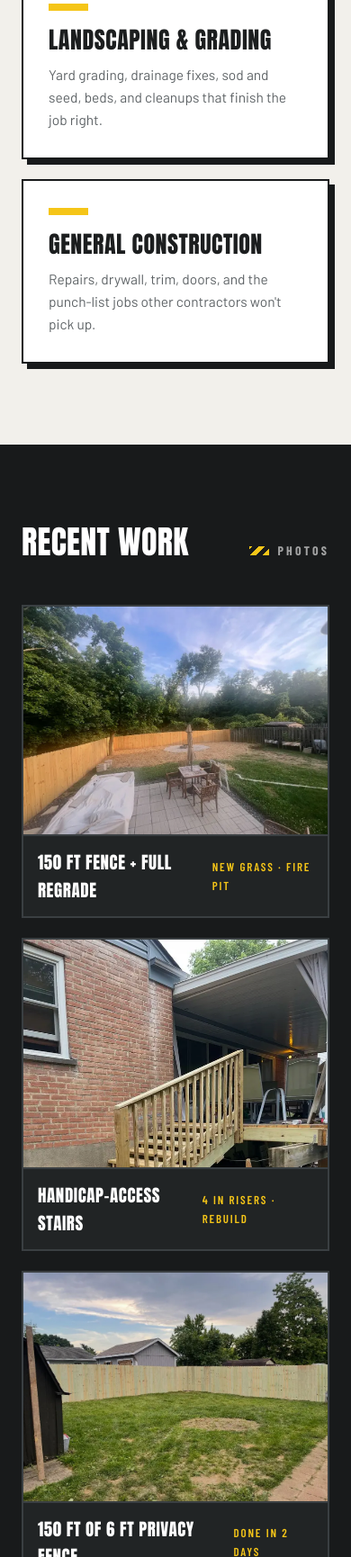
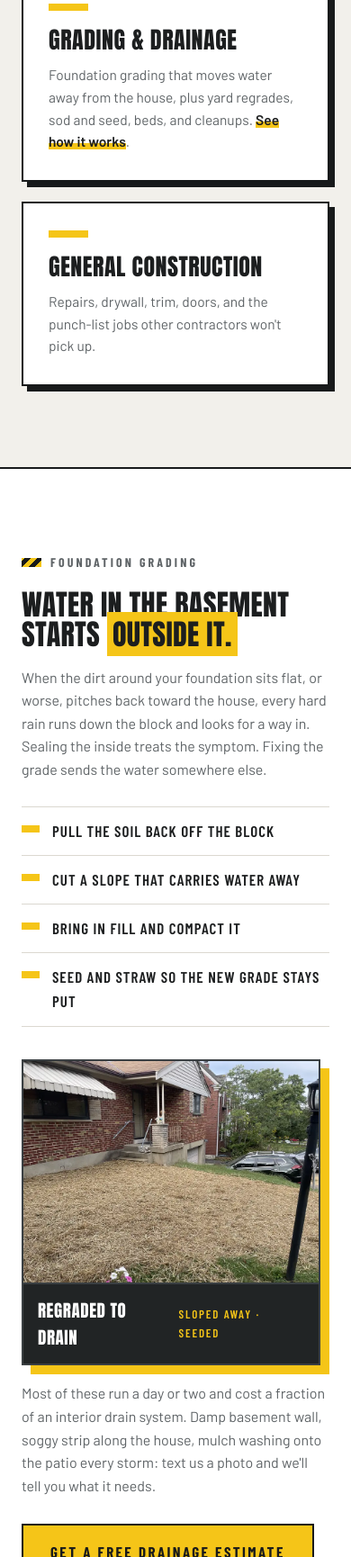
Before and after one commit to ucsandman/kr-construction, a plain HTML site: page index.html in a window 390 px wide. Shown: the part 2000-3730 px from the top of the page at 90% size. Drawn offline with nearby package versions, Linux system fonts and the light colour scheme.

Commit message:
Foundation grading + drainage: new section, 4 photos, SEO
Kam's grading-around-the-foundation job gets its own spot on the site.

- New #drainage section between Services and Work: headline, 4-step
  process list, spotlight photo, estimate CTA. Nav item added.
- Gallery 6 -> 9 plates with the remaining grading photos.
- Service card renamed Grading & Drainage, links into the section.
- Form dropdown option "Foundation grading / drainage".
- Lightbox selector widened to .plate so the spotlight photo opens too.
- SEO: meta description, JSON-LD offer, llms.txt entry + anchor;
  added the missing canonical and twitter:image.

Co-Authored-By: Claude Opus 5 (1M context) <noreply@anthropic.com>
Claude-Session: https://claude.ai/code/session_01PP7B9AeZPEK2gcedckvE1b

```diff
--- a/index.html
+++ b/index.html
@@ -4,7 +4,8 @@
 <meta charset="UTF-8">
 <meta name="viewport" content="width=device-width, initial-scale=1.0">
 <title>KR Construction and Remodeling, LLC — Cincinnati, OH</title>
-<meta name="description" content="KR Construction and Remodeling, LLC — kitchens, baths, basements, decks, fences, landscaping and outdoor living in Cincinnati and Southwest Ohio. Licensed and insured. Call or text (937) 389-5007 for a free estimate.">
+<meta name="description" content="KR Construction and Remodeling, LLC — kitchens, baths, basements, decks, fences, foundation grading and drainage fixes in Cincinnati and Southwest Ohio. Licensed and insured. Call or text (937) 389-5007 for a free estimate.">
+<link rel="canonical" href="https://krconstruction-llc.com/">
 <meta property="og:title" content="KR Construction and Remodeling, LLC">
 <meta property="og:description" content="Kitchens, baths, basements, decks, fences and outdoor living in Cincinnati &amp; Southwest Ohio. Licensed and insured. Call or text (937) 389-5007 for a free estimate.">
 <meta property="og:type" content="website">
@@ -13,6 +14,7 @@
 <meta property="og:image:width" content="1200">
 <meta property="og:image:height" content="630">
 <meta name="twitter:card" content="summary_large_image">
+<meta name="twitter:image" content="https://krconstruction-llc.com/assets/og-cover.jpg">
 <script type="application/ld+json">
 {
   "@context": "https://schema.org",
@@ -33,6 +35,7 @@
     { "@type": "Offer", "itemOffered": { "@type": "Service", "name": "Decks and outdoor living" } },
     { "@type": "Offer", "itemOffered": { "@type": "Service", "name": "Basement finishing" } },
     { "@type": "Offer", "itemOffered": { "@type": "Service", "name": "Landscaping and grading" } },
+    { "@type": "Offer", "itemOffered": { "@type": "Service", "name": "Foundation grading and drainage correction" } },
     { "@type": "Offer", "itemOffered": { "@type": "Service", "name": "General construction and repair" } }
   ]
 }
@@ -163,7 +166,32 @@
   }
   .svc p{margin-top:12px;color:var(--ink-soft);font-size:15.5px}
   .svc .bar{width:44px;height:8px;background:var(--yellow);margin-bottom:18px}
+  .svc p a{color:var(--ink);font-weight:600;text-decoration:none;box-shadow:inset 0 -7px 0 var(--yellow)}
+  .svc p a:hover{box-shadow:inset 0 -20px 0 var(--yellow)}
   @media(min-width:761px){.svc-wide{grid-column:1/-1}}
+
+  /* ---------- drainage spotlight ---------- */
+  .drain{background:#fff;border-top:2px solid var(--coal);border-bottom:2px solid var(--coal)}
+  .drain-grid{display:grid;grid-template-columns:1.05fr .95fr;gap:56px;align-items:center}
+  @media(max-width:880px){.drain-grid{grid-template-columns:1fr;gap:36px}}
+  .drain .tag{color:var(--ink-soft);margin-bottom:20px}
+  .drain h2{
+    font-family:'Anton',sans-serif;font-weight:400;
+    font-size:clamp(32px,4.6vw,50px);letter-spacing:.01em;text-transform:uppercase;line-height:1.02;
+  }
+  .drain h2 .hl{color:var(--ink);background:var(--yellow);padding:0 6px}
+  .drain p{color:var(--ink-soft);margin-top:18px;max-width:54ch}
+  .drain-steps{list-style:none;margin-top:28px;border-top:1px solid var(--hairline)}
+  .drain-steps li{
+    position:relative;padding:13px 0 13px 34px;border-bottom:1px solid var(--hairline);
+    font-family:'Barlow Condensed',sans-serif;font-weight:600;font-size:17px;
+    letter-spacing:.06em;text-transform:uppercase;
+  }
+  .drain-steps li::before{content:"";position:absolute;left:0;top:20px;width:20px;height:8px;background:var(--yellow)}
+  .drain .btn{margin-top:30px}
+  .drain .btn-primary{border:2px solid var(--coal)}
+  .drain-shot{box-shadow:10px 10px 0 var(--yellow);border-color:var(--coal);margin-right:10px}
+  .drain-shot figcaption{border-top-color:var(--coal);color:#fff}
 
   /* ---------- work ---------- */
   .work{background:var(--coal);color:#fff}
@@ -353,6 +381,7 @@
     <a class="brand" href="#"><img src="assets/logo-mark.png" alt="KR Construction and Remodeling logo">KR Construction &amp; Remodeling</a>
     <nav class="main" aria-label="Main">
       <a href="#services">Services</a>
+      <a href="#drainage">Drainage</a>
       <a href="#work">Work</a>
       <a href="#about">About</a>
       <a href="#contact">Contact</a>
@@ -405,14 +434,38 @@
       </div>
       <div class="svc">
         <div class="bar"></div>
-        <h3>Landscaping &amp; Grading</h3>
-        <p>Yard grading, drainage fixes, sod and seed, beds, and cleanups that finish the job right.</p>
+        <h3>Grading &amp; Drainage</h3>
+        <p>Foundation grading that moves water away from the house, plus yard regrades, sod and seed, beds, and cleanups. <a href="#drainage">See how it works</a>.</p>
       </div>
       <div class="svc svc-wide">
         <div class="bar"></div>
         <h3>General Construction</h3>
         <p>Repairs, drywall, trim, doors, and the punch-list jobs other contractors won't pick up.</p>
       </div>
+    </div>
+  </div>
+</section>
+
+<section id="drainage" class="drain">
+  <div class="wrap drain-grid">
+    <div>
+      <span class="tag">Foundation Grading</span>
+      <h2>Water in the basement<br>starts <span class="hl">outside it.</span></h2>
+      <p>When the dirt around your foundation sits flat, or worse, pitches back toward the house, every hard rain runs down the block and looks for a way in. Sealing the inside treats the symptom. Fixing the grade sends the water somewhere else.</p>
+      <ul class="drain-steps">
+        <li>Pull the soil back off the block</li>
+        <li>Cut a slope that carries water away</li>
+        <li>Bring in fill and compact it</li>
+        <li>Seed and straw so the new grade stays put</li>
+      </ul>
+    </div>
+    <div>
+      <figure class="plate drain-shot" role="button" tabindex="0">
+        <div class="ph"><picture><source srcset="assets/work/grading-front.webp" type="image/webp"><img src="assets/work/grading-front.jpg" alt="Front yard regraded to slope away from a brick house foundation, freshly seeded and covered in straw" width="1320" height="990" loading="lazy"></picture></div>
+        <figcaption><b>Regraded to Drain</b><span>Sloped Away · Seeded</span></figcaption>
+      </figure>
+      <p>Most of these run a day or two and cost a fraction of an interior drain system. Damp basement wall, soggy strip along the house, mulch washing onto the patio every storm: text us a photo and we'll tell you what it needs.</p>
+      <a class="btn btn-primary" href="#contact">Get a free drainage estimate</a>
     </div>
   </div>
 </section>
@@ -447,6 +500,18 @@
       <figure class="plate" role="button" tabindex="0">
         <div class="ph"><picture><source srcset="assets/work/fence-backyard.webp" type="image/webp"><img src="assets/work/fence-backyard.jpg" alt="175 feet of finished backyard privacy fence, completed in 3 days" width="1050" height="1400" loading="lazy"></picture></div>
         <figcaption><b>175 Ft Privacy Fence</b><span>Backyard · 3 Days</span></figcaption>
+      </figure>
+      <figure class="plate" role="button" tabindex="0">
+        <div class="ph"><picture><source srcset="assets/work/grading-foundation.webp" type="image/webp"><img src="assets/work/grading-foundation.jpg" alt="Fresh grade cut away from the foundation of a brick house, seeded and strawed across the front yard" width="1320" height="990" loading="lazy"></picture></div>
+        <figcaption><b>Grade Cut Off the Block</b><span>Front · Seeded</span></figcaption>
+      </figure>
+      <figure class="plate" role="button" tabindex="0">
+        <div class="ph"><picture><source srcset="assets/work/grading-sideyard.webp" type="image/webp"><img src="assets/work/grading-sideyard.jpg" alt="Side yard regraded along a brick foundation with a stone curb edge, pitched to carry runoff to daylight" width="1320" height="990" loading="lazy"></picture></div>
+        <figcaption><b>Side Yard Runoff Fix</b><span>Pitched to Daylight</span></figcaption>
+      </figure>
+      <figure class="plate" role="button" tabindex="0">
+        <div class="ph"><picture><source srcset="assets/work/grading-backyard.webp" type="image/webp"><img src="assets/work/grading-backyard.jpg" alt="Back of a brick house with the soil regraded away from the foundation wall, seeded and covered in straw" width="1320" height="990" loading="lazy"></picture></div>
+        <figcaption><b>Back Wall Regrade</b><span>Seeded + Strawed</span></figcaption>
       </figure>
     </div>
   </div>
@@ -503,7 +568,8 @@
             <option>Kitchen or bath remodel</option>
             <option>Deck / outdoor living</option>
             <option>Basement finishing</option>
-            <option>Landscaping / grading</option>
+            <option>Foundation grading / drainage</option>
+            <option>Landscaping / yard grading</option>
             <option>General construction / repair</option>
             <option>Not sure yet</option>
           </select>
@@ -615,7 +681,7 @@
   var lb=document.getElementById('lightbox');
   var img=lb.querySelector('img');
   var cap=lb.querySelector('figcaption');
-  var plates=Array.prototype.slice.call(document.querySelectorAll('.work-grid .plate'));
+  var plates=Array.prototype.slice.call(document.querySelectorAll('.plate'));
   var idx=0,lastFocus=null;
   function show(i){
     idx=(i+plates.length)%plates.length;
```
Also changed, not shown: assets/work/grading-backyard.jpg (added), assets/work/grading-backyard.webp (added), assets/work/grading-foundation.jpg (added), assets/work/grading-foundation.webp (added), assets/work/grading-front.jpg (added), assets/work/grading-front.webp (added), assets/work/grading-sideyard.jpg (added), assets/work/grading-sideyard.webp (added), llms.txt.
